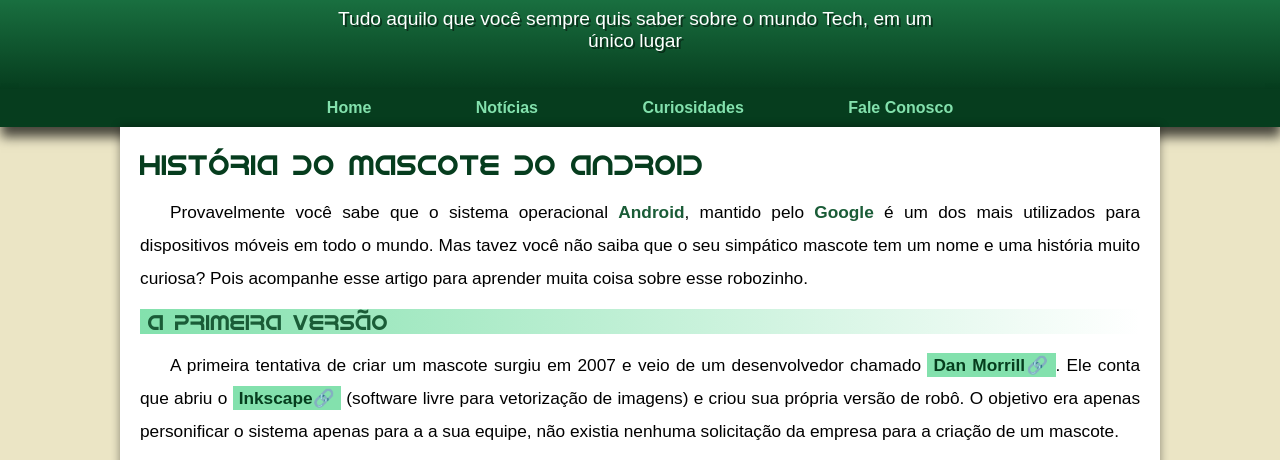
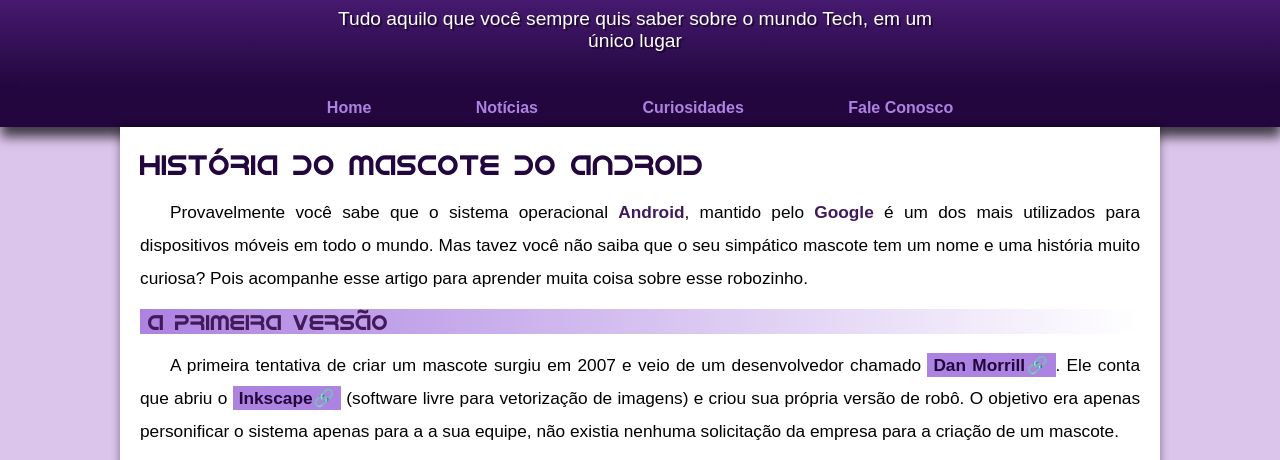
Before and after one commit to nicolasmacardoso/SITEANDROID, a plain HTML site: page index.html in a window 1280 px wide. Shown: the part 101-561 px from the top of the page. Drawn offline with Linux system fonts and the light colour scheme.

Commit message:
site android

```diff
--- a/style.css
+++ b/style.css
@@ -7,12 +7,12 @@
 }
 
 :root {
-    --cor0: #ebe5c5;
-    --cor1: #83e1ad;
-    --cor2: #3ddc84;
-    --cor3: #2fa866;
-    --cor4: #1a5c37;
-    --cor5: #063d1e;
+    --cor0: #dcc5eb;
+    --cor1: #ac83e1;
+    --cor2: #823ddc;
+    --cor3: #6e2fa8;
+    --cor4: #421a5c;
+    --cor5: #22063d;
 
     --fonte-padrao: Arial, Verdana, Helvetica, sans-serif;
     --fonte-destaque: 'Bebas Neue', cursive;
```
